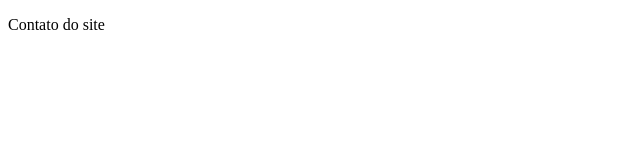
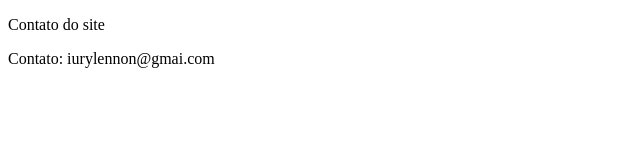
Before and after one commit to iurylennon/github-master, a plain HTML site: page contato.html in a window 1280 px wide. Shown: the whole page, without its empty margins (0-640 px from the left). Drawn offline with Linux system fonts and the light colour scheme.

Commit message:
ajuste da página de contato #5

```diff
--- a/contato.html
+++ b/contato.html
@@ -9,6 +9,7 @@
 <body>
 
     <p>Contato do site</p>
+    <p>Contato: iurylennon@gmai.com</p>
 
 </body>
 </html>
```
